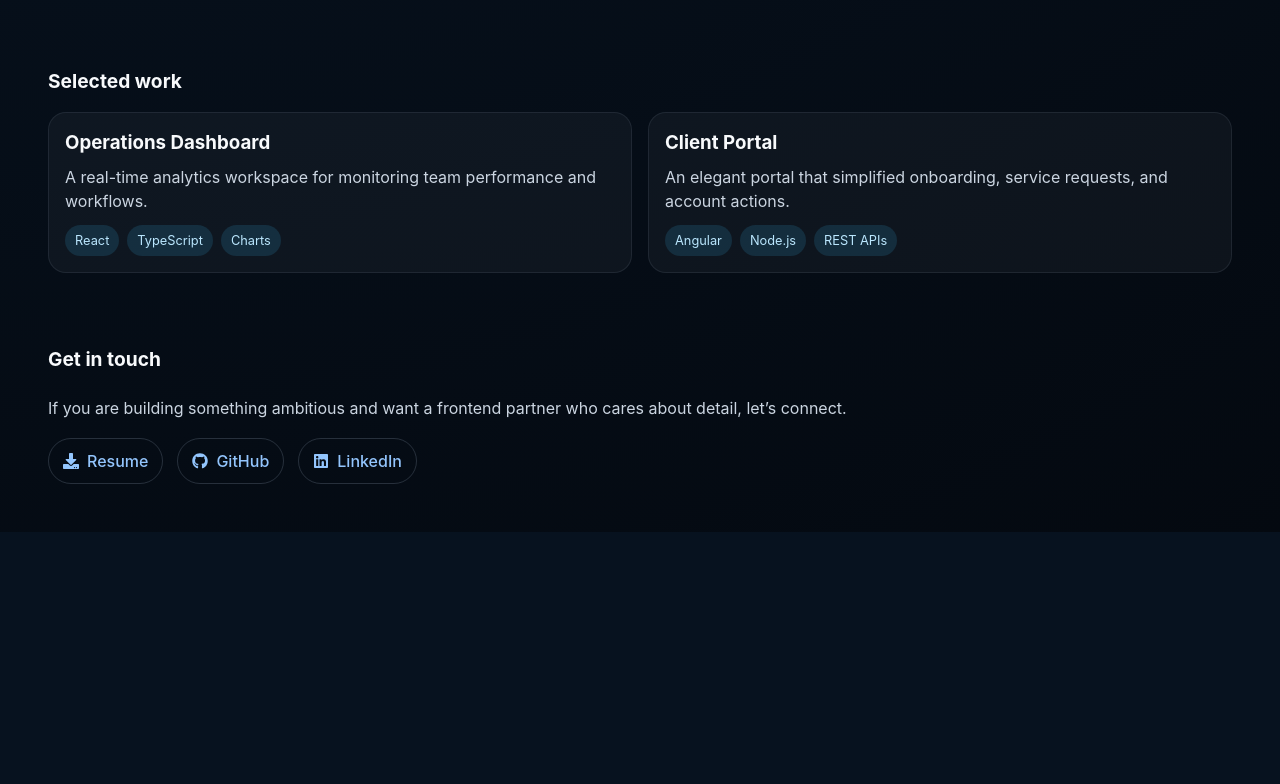
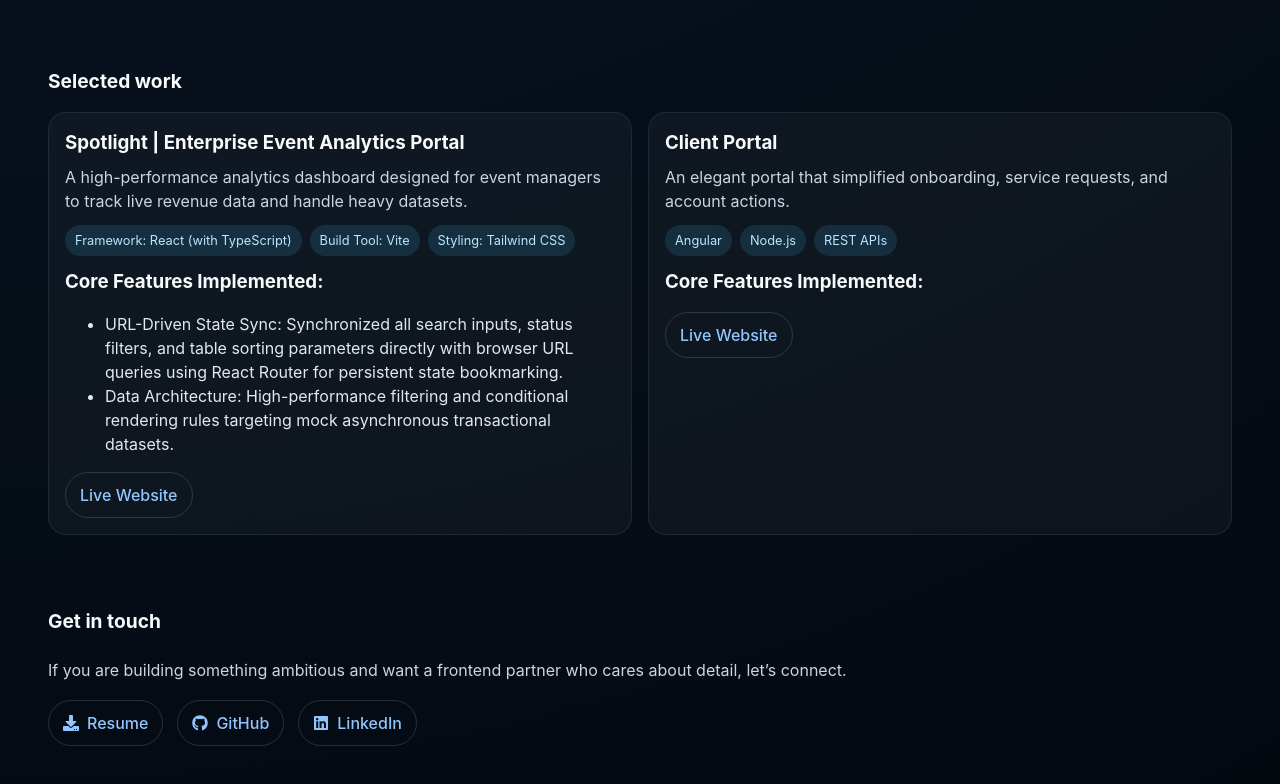
Before and after one commit to YogalakshmiSubbaiyan/portfolio, a React (Vite) app: page / in a window 1280 px wide. Shown: the part 1581-2365 px from the top of the page. Before the commit the page ends 2113 px from the top, so only its background shows below. Built offline with nearby package versions, Linux system fonts and the light colour scheme.

Commit message:
Updated live url for the website

```diff
--- a/src/mainComponent/mainComponent.css
+++ b/src/mainComponent/mainComponent.css
@@ -124,7 +124,9 @@
   background: transparent;
   box-shadow: none;
 }
-
+.project-features {
+  margin-top: 12px;
+}
 /* no right-section in single-column layout */
 
 .content-section h2 {
@@ -299,6 +301,16 @@
   transition: border-color 0.2s ease, color 0.2s ease, transform 0.2s ease;
 }
 
+.contact-link {
+  display: inline-flex;
+  align-items: center;
+  gap: 8px;
+  padding: 10px 14px;
+  color: #93c5fd;
+  text-decoration: none;
+  font-weight: 500;
+}
+
 .contact-link:hover {
   color: #ffffff;
   border-color: rgba(147, 197, 253, 0.5);
--- a/src/mainComponent/mainComponent.tsx
+++ b/src/mainComponent/mainComponent.tsx
@@ -37,14 +37,23 @@ const experiences = [
 
 const projects = [
   {
-    title: 'Operations Dashboard',
-    summary: 'A real-time analytics workspace for monitoring team performance and workflows.',
-    stack: ['React', 'TypeScript', 'Charts']
+    title: 'Spotlight | Enterprise Event Analytics Portal',
+    summary: 'A high-performance analytics dashboard designed for event managers to track live revenue data and handle heavy datasets.',
+    stack: ['Framework: React (with TypeScript)', 'Build Tool: Vite', 'Styling: Tailwind CSS'],
+    bullets:[
+      'URL-Driven State Sync: Synchronized all search inputs, status filters, and table sorting parameters directly with browser URL queries using React Router for persistent state bookmarking.',
+      'Data Architecture: High-performance filtering and conditional rendering rules targeting mock asynchronous transactional datasets.'
+    ],
+    liveUrl:'https://yogalakshmisubbaiyan.github.io/spotlight'
   },
   {
     title: 'Client Portal',
     summary: 'An elegant portal that simplified onboarding, service requests, and account actions.',
-    stack: ['Angular', 'Node.js', 'REST APIs']
+    stack: ['Angular', 'Node.js', 'REST APIs'],
+     corefeatures: 'cx',
+    bullets:[
+    ],
+    liveUrl:''
   }
 ]
 export default function MainComponent() {
@@ -150,6 +159,17 @@ export default function MainComponent() {
                   <span key={tech}>{tech}</span>
                 ))}
               </div>
+              <div className='project-features'>
+                <h3>Core Features Implemented:</h3>
+                <ul>
+                  {project.bullets.map((bullet) => (
+                    <li key={bullet}>{bullet}</li>
+                  ))}
+                </ul>
+              </div>
+              <a href={project.liveUrl} target="_blank" rel="noreferrer" className="contact-link">
+               <span>Live Website</span>
+               </a>
             </article>
           ))}
         </div>
```
